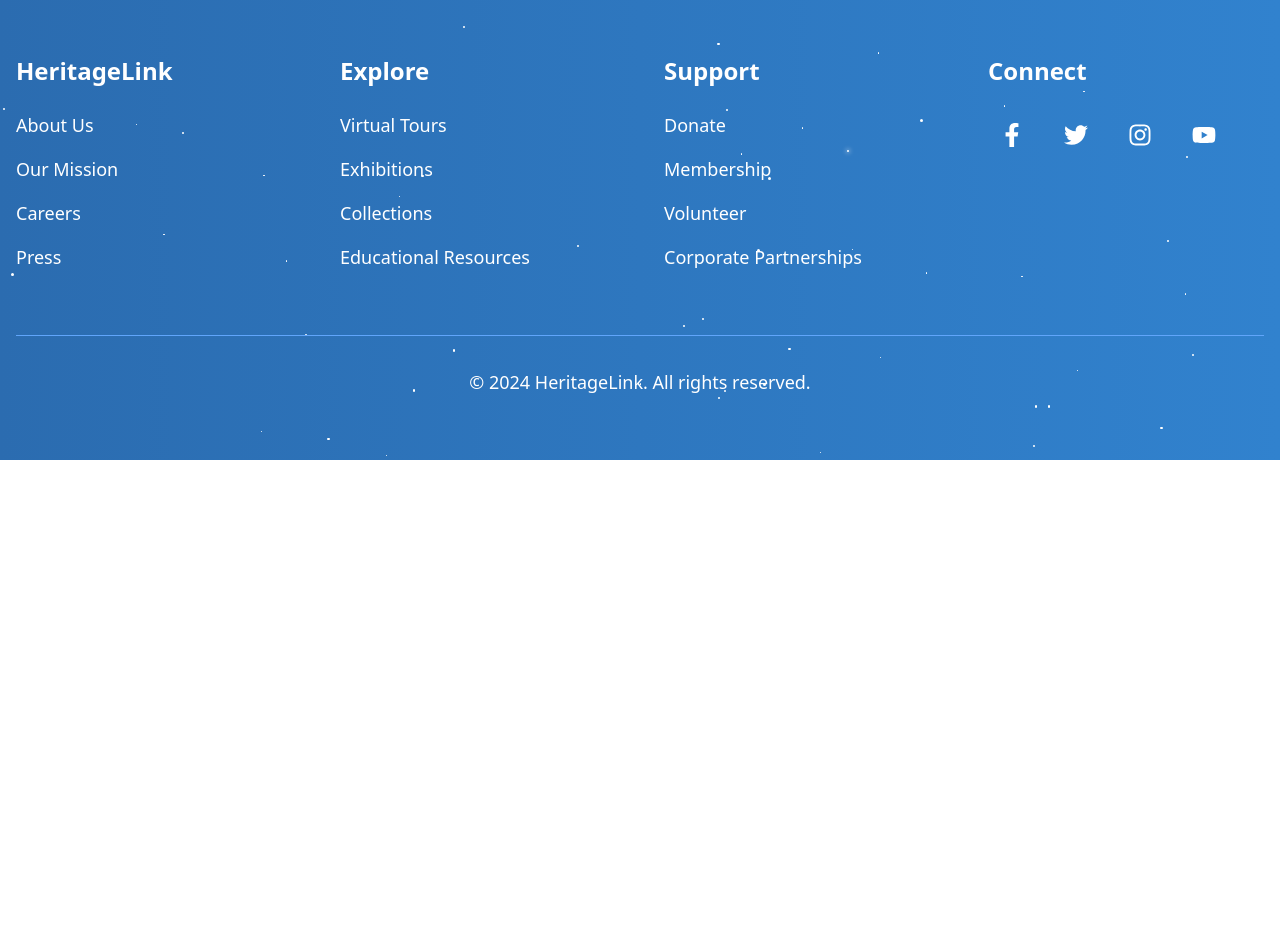
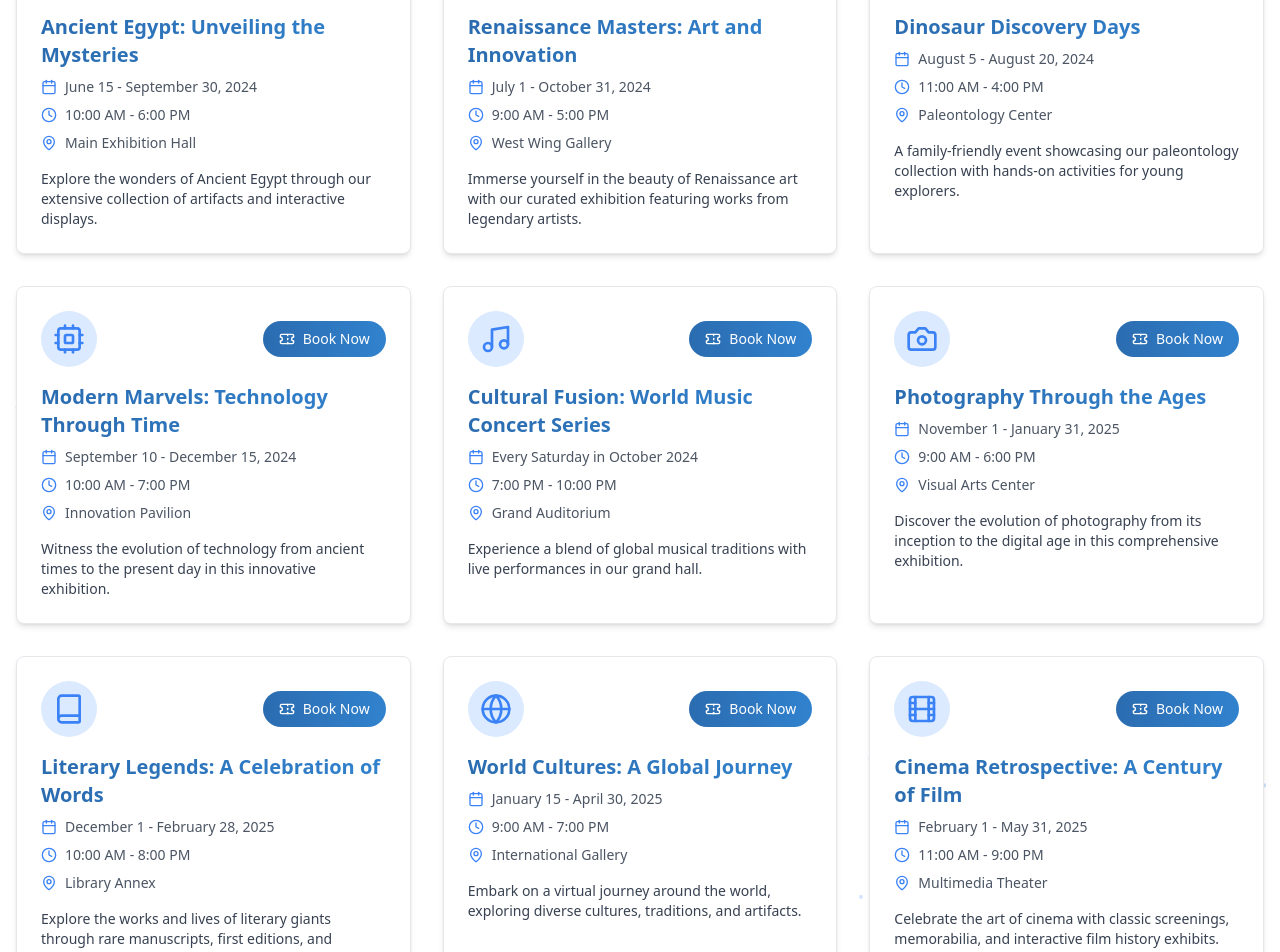
Before and after one commit to ayuxy027/HeritageLink, a React (Vite) app: page /events in a window 1280 px wide. Shown: the part 340-1292 px from the top of the page. Before the commit the page ends 800 px from the top, so only its background shows below. Built offline with nearby package versions, Linux system fonts and the light colour scheme.

Commit message:
Completed events pagve and enhanced overall theme

```diff
--- a/src/pages/Events.jsx
+++ b/src/pages/Events.jsx
@@ -1,9 +1,216 @@
-import React from 'react'
+import React from 'react';
+import { Link } from 'react-router-dom';
+import { motion } from 'framer-motion';
+import { Calendar, Clock, MapPin, Music, Microscope, Palette, Cpu, Ticket, ChevronRight, Camera, Book, Globe, Film, Beaker } from 'lucide-react';
 
-function Events() {
+const events = [
+  {
+    title: "Ancient Egypt: Unveiling the Mysteries",
+    date: "June 15 - September 30, 2024",
+    time: "10:00 AM - 6:00 PM",
+    location: "Main Exhibition Hall",
+    description: "Explore the wonders of Ancient Egypt through our extensive collection of artifacts and interactive displays.",
+    icon: Palette
+  },
+  {
+    title: "Renaissance Masters: Art and Innovation",
+    date: "July 1 - October 31, 2024",
+    time: "9:00 AM - 5:00 PM",
+    location: "West Wing Gallery",
+    description: "Immerse yourself in the beauty of Renaissance art with our curated exhibition featuring works from legendary artists.",
+    icon: Palette
+  },
+  {
+    title: "Dinosaur Discovery Days",
+    date: "August 5 - August 20, 2024",
+    time: "11:00 AM - 4:00 PM",
+    location: "Paleontology Center",
+    description: "A family-friendly event showcasing our paleontology collection with hands-on activities for young explorers.",
+    icon: Microscope
+  },
+  {
+    title: "Modern Marvels: Technology Through Time",
+    date: "September 10 - December 15, 2024",
+    time: "10:00 AM - 7:00 PM",
+    location: "Innovation Pavilion",
+    description: "Witness the evolution of technology from ancient times to the present day in this innovative exhibition.",
+    icon: Cpu
+  },
+  {
+    title: "Cultural Fusion: World Music Concert Series",
+    date: "Every Saturday in October 2024",
+    time: "7:00 PM - 10:00 PM",
+    location: "Grand Auditorium",
+    description: "Experience a blend of global musical traditions with live performances in our grand hall.",
+    icon: Music
+  },
+  {
+    title: "Photography Through the Ages",
+    date: "November 1 - January 31, 2025",
+    time: "9:00 AM - 6:00 PM",
+    location: "Visual Arts Center",
+    description: "Discover the evolution of photography from its inception to the digital age in this comprehensive exhibition.",
+    icon: Camera
+  },
+  {
+    title: "Literary Legends: A Celebration of Words",
+    date: "December 1 - February 28, 2025",
+    time: "10:00 AM - 8:00 PM",
+    location: "Library Annex",
+    description: "Explore the works and lives of literary giants through rare manuscripts, first editions, and interactive displays.",
+    icon: Book
+  },
+  {
+    title: "World Cultures: A Global Journey",
+    date: "January 15 - April 30, 2025",
+    time: "9:00 AM - 7:00 PM",
+    location: "International Gallery",
+    description: "Embark on a virtual journey around the world, exploring diverse cultures, traditions, and artifacts.",
+    icon: Globe
+  },
+  {
+    title: "Cinema Retrospective: A Century of Film",
+    date: "February 1 - May 31, 2025",
+    time: "11:00 AM - 9:00 PM",
+    location: "Multimedia Theater",
+    description: "Celebrate the art of cinema with classic screenings, memorabilia, and interactive film history exhibits.",
+    icon: Film
+  }
+];
+
+export default function Events() {
   return (
-    <div>Events</div>
-  )
+    <section className="relative py-20 mt-0 overflow-hidden bg-white">
+      <BackgroundAnimation />
+      <div className="relative z-10 max-w-7xl px-4 mx-auto">
+        <motion.h2
+          initial={{ opacity: 0, y: -20 }}
+          animate={{ opacity: 1, y: 0 }}
+          transition={{ duration: 0.8 }}
+          className="mb-12 text-5xl font-bold text-center text-transparent bg-proj bg-clip-text"
+        >
+          Discover Our Exciting Events
+        </motion.h2>
+
+        <motion.div
+          initial="hidden"
+          animate="visible"
+          variants={{
+            hidden: { opacity: 0 },
+            visible: {
+              opacity: 1,
+              transition: {
+                staggerChildren: 0.1,
+                delayChildren: 0.3
+              }
+            }
+          }}
+          className="grid grid-cols-1 md:grid-cols-2 lg:grid-cols-3 gap-8"
+        >
+          {events.map((event, index) => (
+            <EventCard key={index} event={event} />
+          ))}
+        </motion.div>
+
+        <motion.div
+          initial={{ opacity: 0, y: 20 }}
+          animate={{ opacity: 1, y: 0 }}
+          transition={{ duration: 0.8, delay: 0.5 }}
+          className="mt-16 text-center"
+        >
+          <Link
+            to="/events"
+            className="inline-flex items-center justify-center px-8 py-4 text-lg font-medium text-white transition-all duration-300 rounded-full bg-proj hover:bg-blue-600 hover:scale-105 focus:outline-none focus:ring-2 focus:ring-blue-500 focus:ring-offset-2 shadow-lg hover:shadow-xl"
+          >
+            View More Events
+            <ChevronRight className="ml-2" size={20} />
+          </Link>
+        </motion.div>
+      </div>
+    </section>
+  );
 }
 
-export default Events
+function EventCard({ event }) {
+  return (
+    <motion.div
+      variants={{
+        hidden: { y: 20, opacity: 0 },
+        visible: {
+          y: 0,
+          opacity: 1,
+          transition: {
+            type: "spring",
+            stiffness: 100,
+            damping: 12
+          }
+        }
+      }}
+      whileHover={{ scale: 1.05 }}
+      className="flex flex-col h-full overflow-hidden transition-all duration-300 bg-white border rounded-lg shadow-md border-opacity-20 hover:shadow-lg border-proj"
+    >
+      <div className="p-6 flex-grow">
+        <div className="flex items-center justify-between mb-4">
+          <motion.div
+            className="p-3 bg-blue-100 rounded-full"
+            whileHover={{ rotate: 360 }}
+            transition={{ duration: 0.5 }}
+          >
+            <event.icon size={32} className="text-blue-500" />
+          </motion.div>
+          <Link
+            to="/book"
+            className="inline-flex items-center justify-center px-4 py-2 text-sm font-medium text-white transition-colors duration-300 rounded-full bg-proj hover:bg-blue-600 focus:outline-none focus:ring-2 focus:ring-blue-500 focus:ring-offset-2"
+          >
+            <Ticket className="mr-2" size={16} />
+            Book Now
+          </Link>
+        </div>
+        <h3 className="text-xl font-bold text-transparent bg-proj bg-clip-text mb-2">{event.title}</h3>
+        <div className="space-y-2 mb-4">
+          <p className="flex items-center text-sm text-gray-600">
+            <Calendar className="mr-2 text-blue-500" size={16} />
+            {event.date}
+          </p>
+          <p className="flex items-center text-sm text-gray-600">
+            <Clock className="mr-2 text-blue-500" size={16} />
+            {event.time}
+          </p>
+          <p className="flex items-center text-sm text-gray-600">
+            <MapPin className="mr-2 text-blue-500" size={16} />
+            {event.location}
+          </p>
+        </div>
+        <p className="text-sm text-gray-700">{event.description}</p>
+      </div>
+    </motion.div>
+  );
+}
+
+function BackgroundAnimation() {
+  return (
+    <div className="absolute inset-0 overflow-hidden pointer-events-none">
+      {[...Array(50)].map((_, i) => (
+        <motion.div
+          key={i}
+          className="absolute bg-blue-500 rounded-full opacity-10"
+          style={{
+            width: Math.random() * 4 + 1,
+            height: Math.random() * 4 + 1,
+            top: `${Math.random() * 100}%`,
+            left: `${Math.random() * 100}%`,
+          }}
+          animate={{
+            y: [0, -30, 0],
+            opacity: [0.1, 0.3, 0.1],
+          }}
+          transition={{
+            duration: Math.random() * 5 + 5,
+            repeat: Infinity,
+            ease: "easeInOut",
+          }}
+        />
+      ))}
+    </div>
+  );
+}
```
